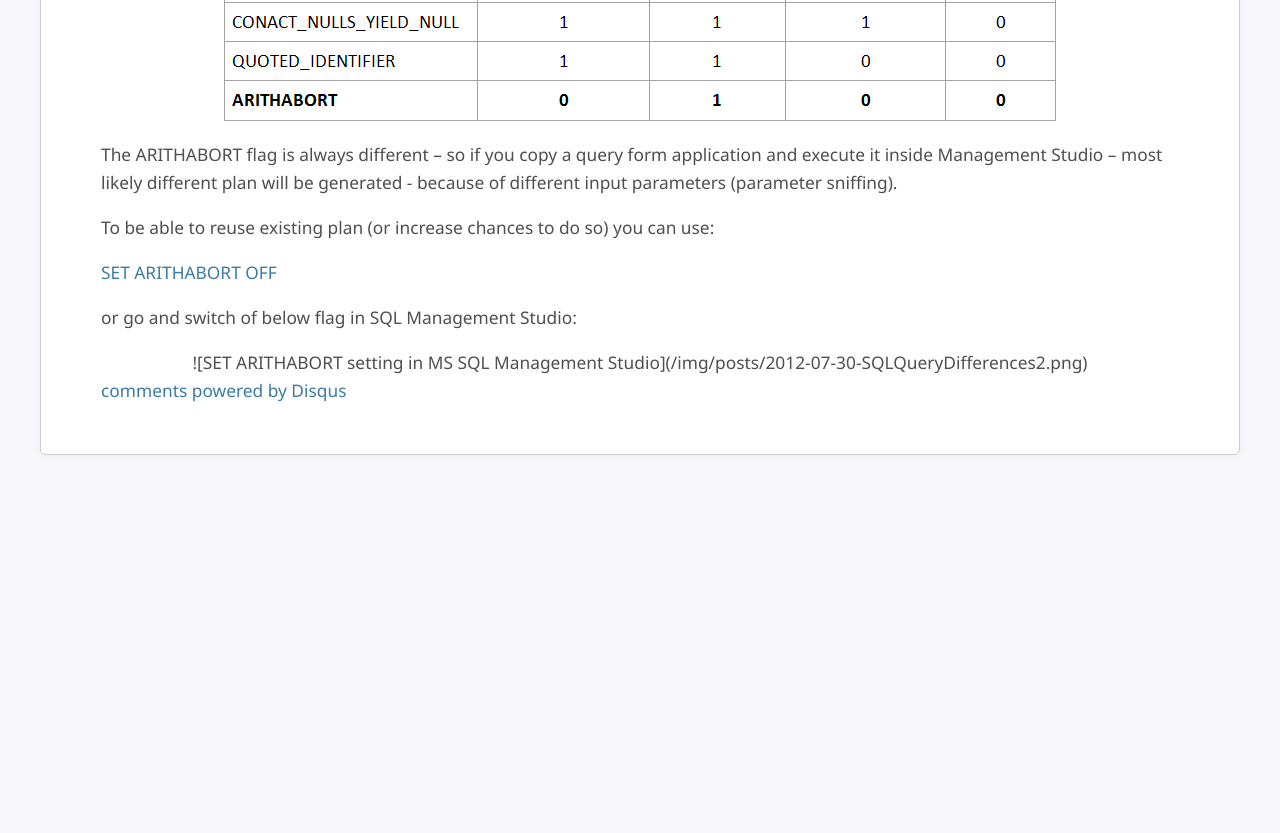
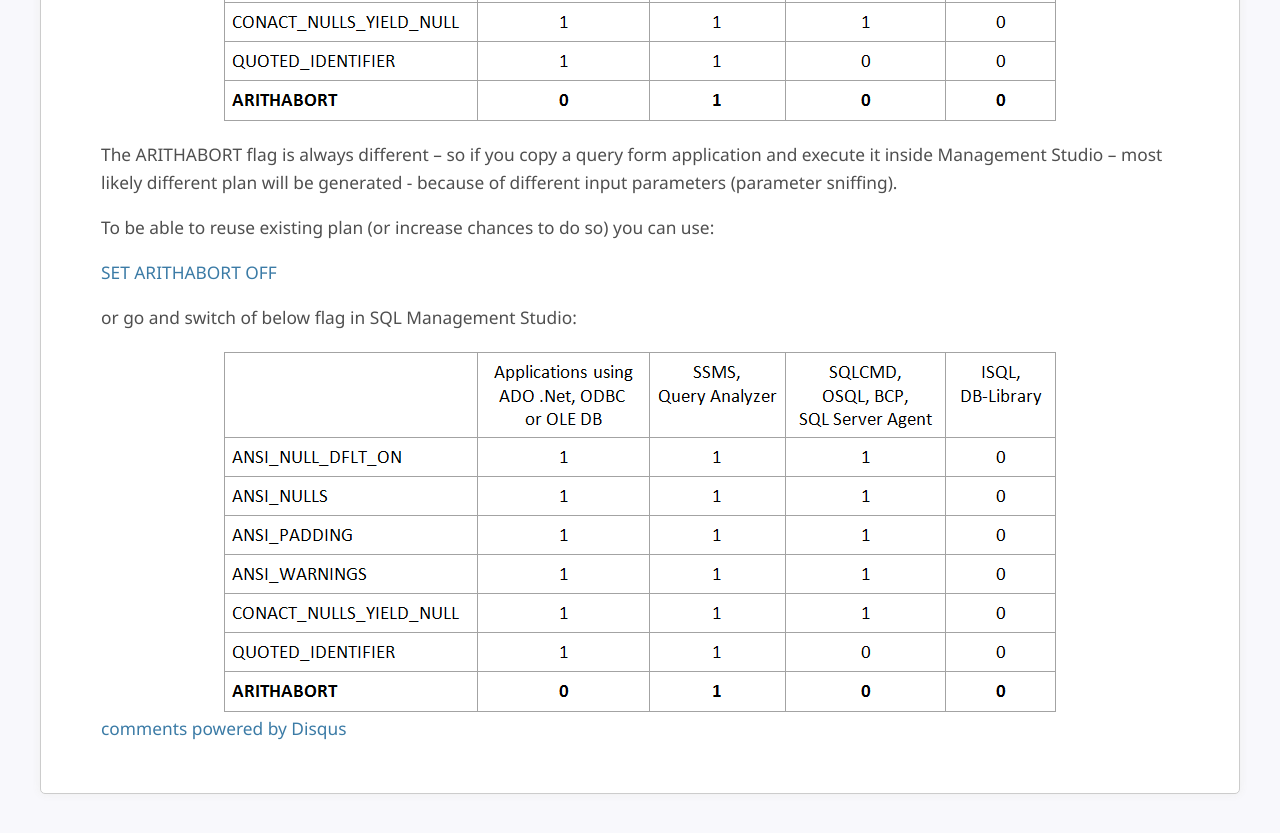
Before and after one commit to sakowiczm/sakowiczm.github.com, a Jekyll site: the page built from _posts/2012-07-31-SQLQueryDifferences.md, in a window 1280 px wide and 900 px high, scrolled down 603 px. Shown: the top 833 px of the window. Built offline with Jekyll 4.4.1, drawn with Linux system fonts in a browser that asks for light colours; comment, search, counter and statistics services are not loaded; before the commit the page ends 1164 px from its top, so only the background shows below that.

Commit message:
img change

```diff
--- a/_posts/2012-07-31-SQLQueryDifferences.md
+++ b/_posts/2012-07-31-SQLQueryDifferences.md
@@ -22,7 +22,7 @@ To be able to reuse existing plan (or increase chances to do so) you can use:
 or go and switch of below flag in SQL Management Studio:
 
 <center>
-![SET ARITHABORT setting in MS SQL Management Studio](/img/posts/2012-07-30-SQLQueryDifferences2.png)
+<img title="SET ARITHABORT setting in MS SQL Management Studio" src="/img/posts/2012-07-31-SQLQueryDifferences1.png" alt="SET ARITHABORT setting in MS SQL Management Studio" />
 </center>
 
 [1]: http://msdn.microsoft.com/en-us/library/aa259212(v=sql.80).aspx
```
